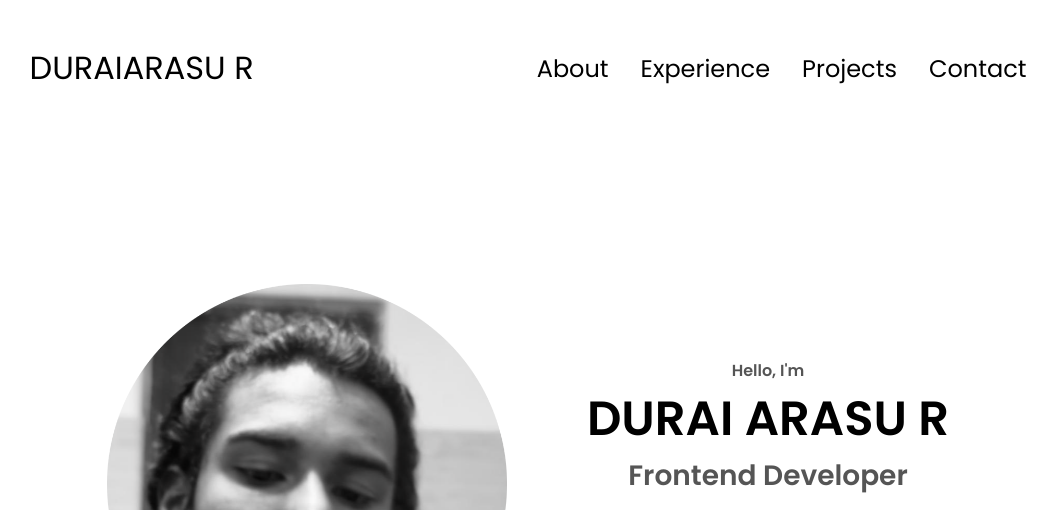
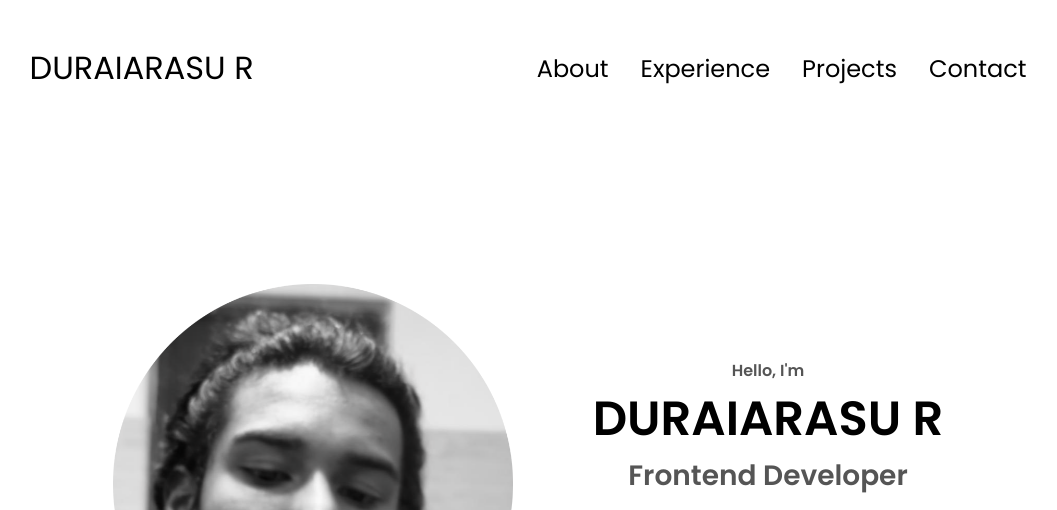
Before and after one commit to DURAIARASU/PORTFOLIO, a plain HTML site: page index.html in a window 1280 px wide. Shown: the top 510 px of the page, without its empty margins (112-1169 px from the left). Drawn offline with Linux system fonts and the light colour scheme.

Commit message:
index.html

```diff
--- a/index.html
+++ b/index.html
@@ -42,7 +42,7 @@
       </div>
       <div class="section__text">
         <p class="section__text__p1">Hello, I'm</p>
-        <h1 class="title">DURAI ARASU R</h1>
+        <h1 class="title">DURAIARASU R</h1>
         <p class="section__text__p2">Frontend Developer</p>
         <div class="btn-container">
           <button
```
